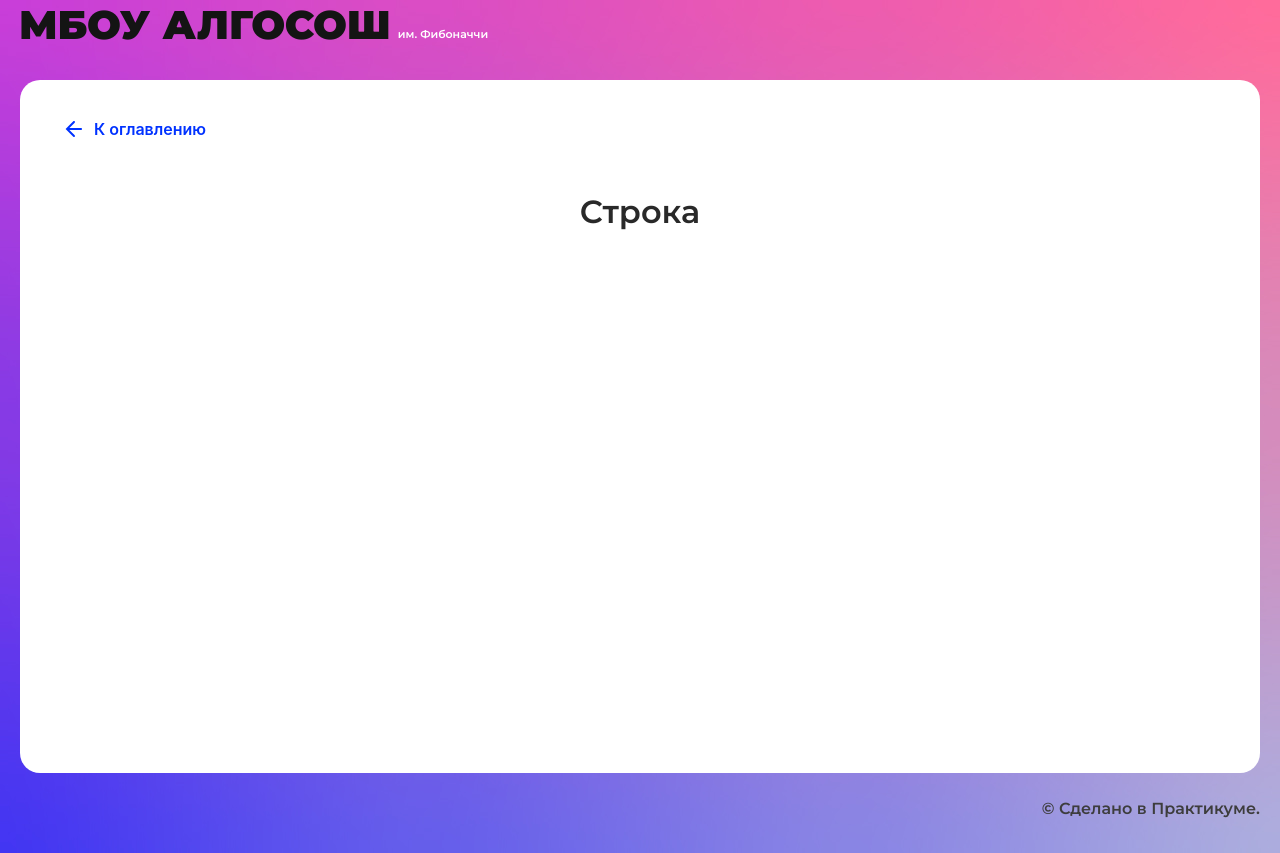
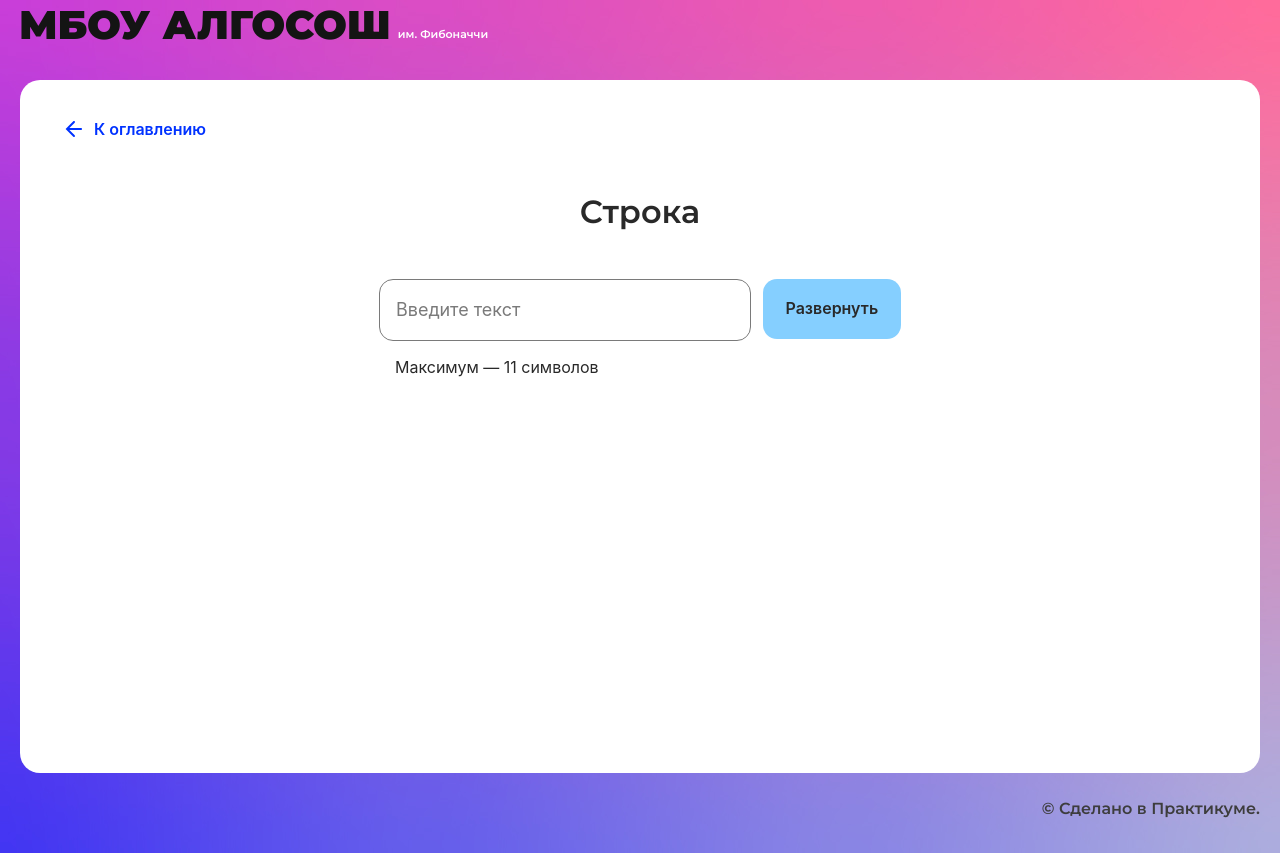
Before and after one commit to theverybusybee/algorithms-visualization, a React (Create React App) app: page /recursion in a window 1280 px wide. Built offline with nearby package versions, Linux system fonts and the light colour scheme.

Commit message:
string functionality added

```diff
--- /dev/null
+++ b/src/components/string/string.module.css
@@ -0,0 +1,22 @@
+.stringContainer {
+  max-width: 522px;
+  margin: 0 auto;
+}
+
+.inputContainer {
+  display: flex;
+  gap: 12px;
+}
+
+.caption {
+  text-align: start;
+  padding-left: 16px;
+  padding-right: 16px;
+}
+
+.circlesContainer {
+  width: fit-content;
+  margin: 120px auto 0;
+  display: flex;
+  gap: 16px;
+}
--- a/src/components/string/string.tsx
+++ b/src/components/string/string.tsx
@@ -1,10 +1,98 @@
-import React from "react";
+import style from "./string.module.css";
+import React, {
+  ChangeEvent,
+  Dispatch,
+  SetStateAction,
+  SyntheticEvent,
+  useState,
+} from "react";
+import { setDelayForAnimation } from "../utils/utils";
+import { ITERATION_TIME_FOR_ANIMATION_LONG } from "../utils/constants";
+import { TCharactersArray, TStringArray } from "../utils/types";
 import { SolutionLayout } from "../ui/solution-layout/solution-layout";
+import { ElementStates } from "../../types/element-states";
+import { Input } from "../ui/input/input";
+import { Button } from "../ui/button/button";
+import { Circle } from "../ui/circle/circle";
 
 export const StringComponent: React.FC = () => {
+  const [inputValueState, setInputValueState] = useState<TStringArray>([]);
+  const [sortingCharactersState, setSortingCharactersState] = useState<
+    TCharactersArray[]
+  >([]);
+
+  const onChange = (e: ChangeEvent<HTMLInputElement>) => {
+    const array = e.currentTarget.value.split("");
+    setInputValueState(array);
+  };
+
+  const submit = (e: SyntheticEvent<HTMLFormElement>) => {
+    e.preventDefault();
+    const arrForDisplay = inputValueState.map((character) => {
+      return { character: character, type: ElementStates.Default };
+    });
+    setSortingCharactersState(arrForDisplay);
+    sortStringArray(arrForDisplay, setSortingCharactersState);
+  };
+
+  console.log(sortingCharactersState);
+
+  const swap = (
+    firstElement: number,
+    secondElement: number,
+    arr: TCharactersArray[]
+  ) => {
+    const saveFirstElement = arr[firstElement];
+    arr[firstElement] = arr[secondElement];
+    arr[secondElement] = saveFirstElement;
+    return arr;
+  };
+
+  async function sortStringArray(
+    arr: TCharactersArray[],
+    setSortingCharactersState: Dispatch<SetStateAction<TCharactersArray[]>>
+  ) {
+    const mid = Math.floor((arr.length - 1) / 2);
+    for (
+      let firstPointerIndex = 0;
+      firstPointerIndex <= mid;
+      firstPointerIndex++
+    ) {
+      const secondPointerIndex = arr.length - 1 - firstPointerIndex;
+      if (firstPointerIndex !== secondPointerIndex) {
+        arr[firstPointerIndex].type = ElementStates.Changing;
+        arr[secondPointerIndex].type = ElementStates.Changing;
+        setSortingCharactersState([...arr]);
+        await setDelayForAnimation(ITERATION_TIME_FOR_ANIMATION_LONG);
+      }
+      swap(firstPointerIndex, secondPointerIndex, arr);
+      arr[firstPointerIndex].type = ElementStates.Modified;
+      arr[secondPointerIndex].type = ElementStates.Modified;
+      setSortingCharactersState([...arr]);
+    }
+  }
+
   return (
     <SolutionLayout title="Строка">
-
+      <div className={style.stringContainer}>
+        <form onSubmit={submit} className={style.inputContainer}>
+          <Input
+            placeholder="Введите текст"
+            maxLength={11}
+            onChange={onChange}
+          ></Input>
+          <Button type="submit" text="Развернуть" linkedList="small"></Button>
+        </form>
+        <p className={style.caption}>Максимум — 11 символов</p>
+      </div>
+      <div className={style.circlesContainer}>
+        {sortingCharactersState &&
+          sortingCharactersState.map((obj, index) => {
+            return (
+              <Circle letter={obj.character} key={index} state={obj.type} />
+            );
+          })}
+      </div>
     </SolutionLayout>
   );
 };
--- a/src/components/ui/input/input.tsx
+++ b/src/components/ui/input/input.tsx
@@ -21,7 +21,7 @@ export const Input: React.FC<InputProps> = ({
       ? `Максимум — ${maxLength} символа`
       : `Максимальное число — ${max}`;
 
-  return (
+      return (
     <div className={`${styles.content} ${extraClass}`}>
       <input
         className={`${styles.input} text text_type_input text_color_input`}
--- /dev/null
+++ b/src/components/utils/constants.ts
@@ -0,0 +1,2 @@
+ export const ITERATION_TIME_FOR_ANIMATION_SHORT = 500;
+ export const ITERATION_TIME_FOR_ANIMATION_LONG = 1000;
--- /dev/null
+++ b/src/components/utils/types.ts
@@ -0,0 +1,7 @@
+import { ElementStates } from "../../types/element-states";
+
+ export type TStringArray = string[];
+ export type TCharactersArray = {
+  character: string,
+  type: ElementStates,
+ };
--- /dev/null
+++ b/src/components/utils/utils.ts
@@ -0,0 +1,3 @@
+export const setDelayForAnimation = (timeForDelay = 0) => {
+  return new Promise((resolve) => setTimeout(resolve, timeForDelay));
+};
```
Also changed, not shown: 2 other files (tests, documents, lock files or other folders).
